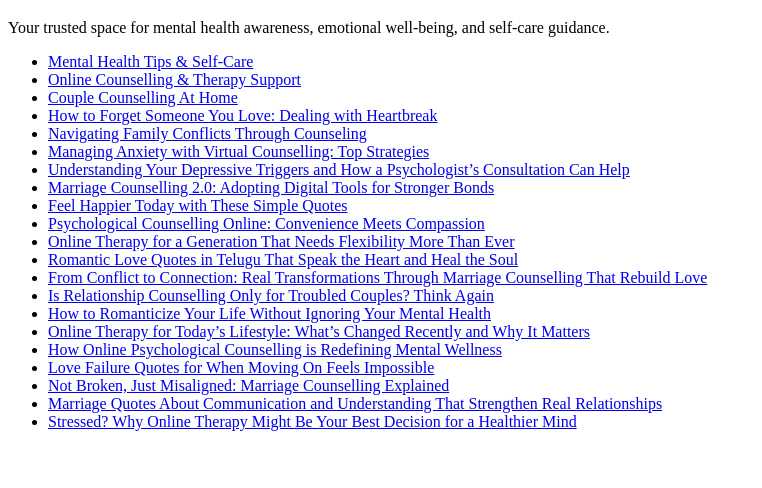
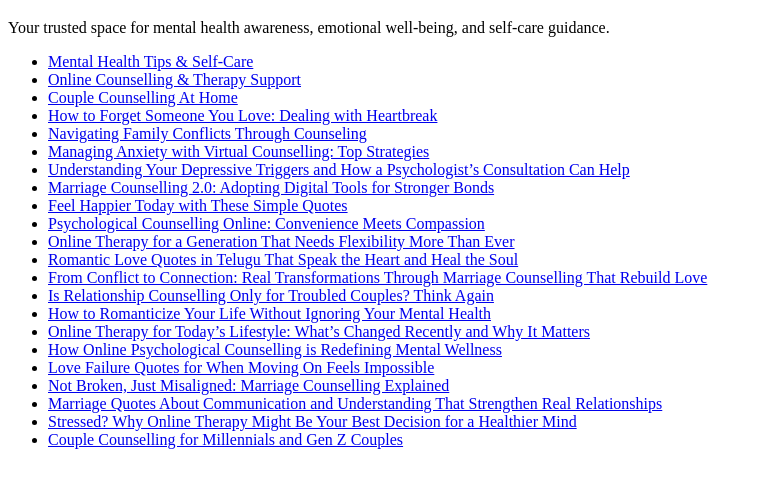
Before and after one commit to rishabhbhatt045/well-being, a plain HTML site: page index.html in a window 1280 px wide. Shown: the part 62-550 px from the top of the page, without its empty margins (0-762 px from the left). Drawn offline with Linux system fonts and the light colour scheme.

Commit message:
index.html

```diff
--- a/index.html
+++ b/index.html
@@ -34,6 +34,7 @@
       <li><a href="not-broken-just-misaligned-marriage-counselling-explained.html">Not Broken, Just Misaligned: Marriage Counselling Explained</a></li>
       <li><a href="marriage-quotes-about-communication-and-understanding-that-strengthen-real-relationships.html">Marriage Quotes About Communication and Understanding That Strengthen Real Relationships</a></li>
       <li><a href="stressed-why-online-therapy-might-be-your-best-decision-for-a-healthier-mind.html">Stressed? Why Online Therapy Might Be Your Best Decision for a Healthier Mind</a></li>
+      <li><a href="couple-counselling-for-millennials-and-gen-z-couples.html">Couple Counselling for Millennials and Gen Z Couples</a></li>
 
   </ul>
 </body>
```
